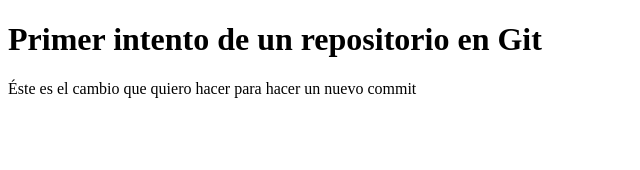
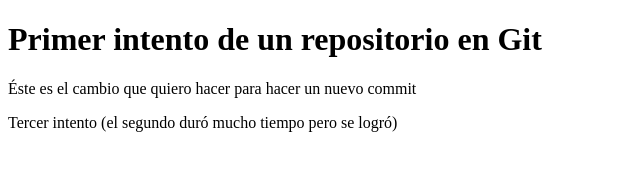
Before and after one commit to AndreaGarrr/Tarea-GitGithub, a plain HTML site: page index.html in a window 1280 px wide. Shown: the whole page, without its empty margins (0-640 px from the left). Drawn offline with Linux system fonts and the light colour scheme.

Commit message:
Tercer intento

```diff
--- a/index.html
+++ b/index.html
@@ -8,5 +8,6 @@
 <body>
     <h1>Primer intento de un repositorio en Git</h1>
     <p> Éste es el cambio que quiero hacer para hacer un nuevo commit</p>
+    <p>Tercer intento (el segundo duró mucho tiempo pero se logró) </p>
 </body>
 </html>
```
